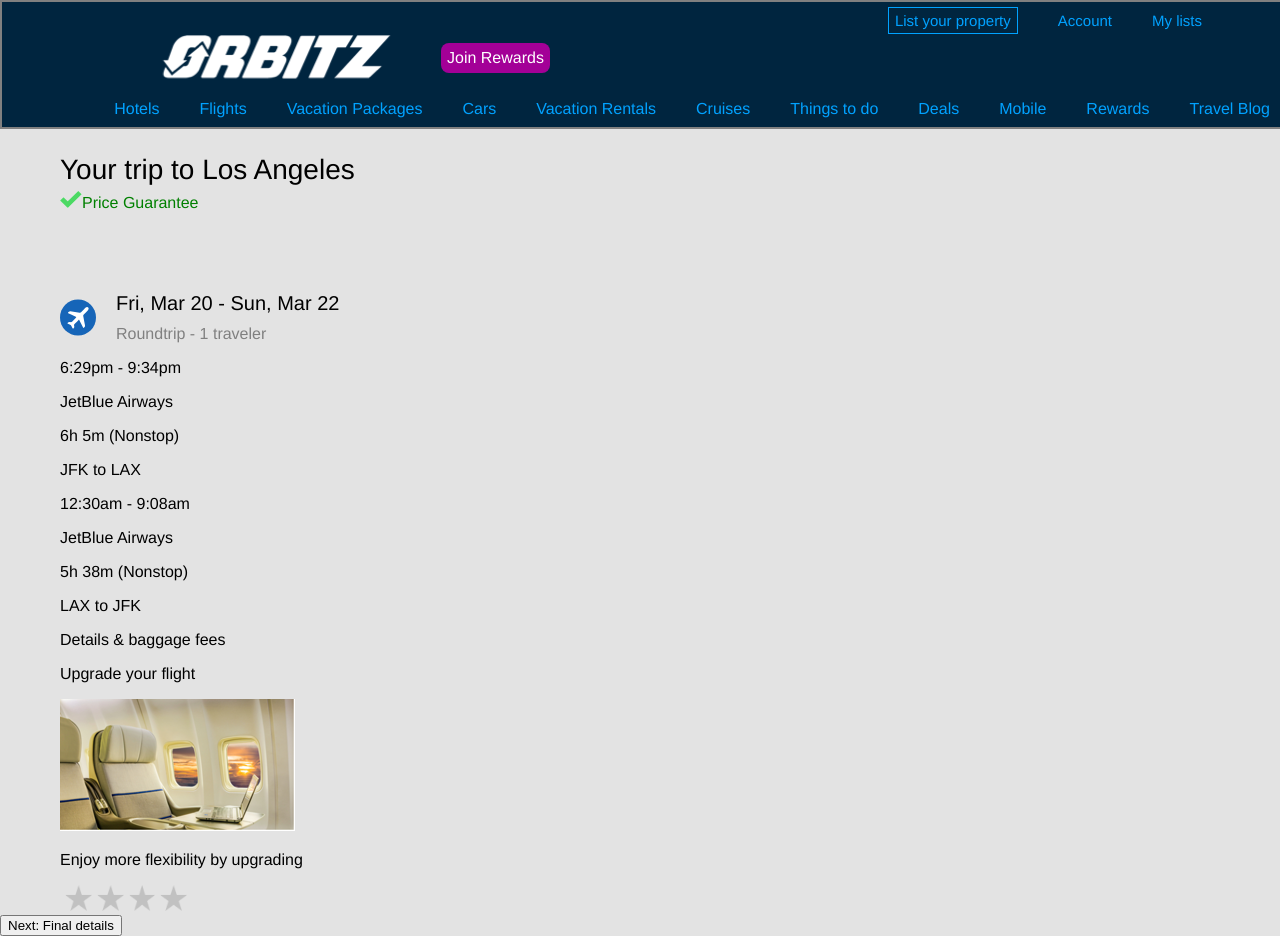
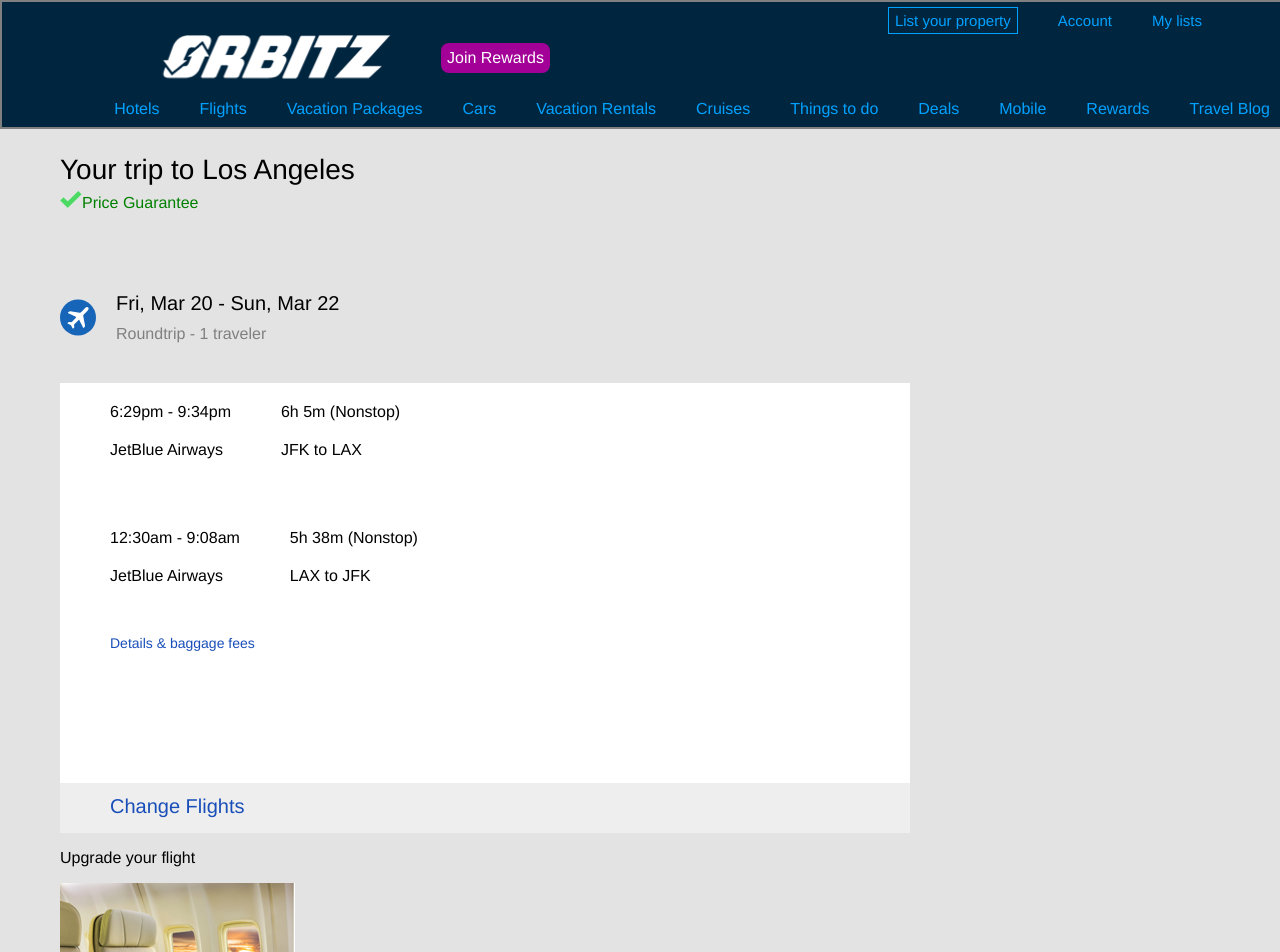
Before and after one commit to taubman33/Stellar, a React (Create React App) app in the folder client/: page /trip-review in a window 1280 px wide. Shown: the top 952 px of the page. Built offline with nearby package versions, Linux system fonts and the light colour scheme.

Commit message:
styled trip review details

```diff
--- a/client/src/components/routes/TripReview.jsx
+++ b/client/src/components/routes/TripReview.jsx
@@ -37,9 +37,9 @@
               <p>{`LAX to JFK`}</p>
             </div>
           </div>
-          <p>Details & baggage fees</p>
+          <p className='trip-review-flight-details'>Details & baggage fees</p>
         </div>
-        <p className='trip-review-change-flights'></p>
+        <div className='trip-review-change-flights'><p>Change Flights</p></div>
         <div className='trip-review-upgrade-container'>
           <p>Upgrade your flight</p>
           <div className='trip-review-upgrade-row'>
--- a/client/src/css/TripReview.css
+++ b/client/src/css/TripReview.css
@@ -1,5 +1,6 @@
 :root {
   --trip-review-bg: #E3E3E3;
+  --trip-review-blue: #194EB9;
 }
 
 .trip-review {
@@ -51,3 +52,49 @@
   margin-top: 10px;
   color: gray;
 }
+
+.trip-review-flights-container {
+  background-color: white;
+  width: 850px;
+  height: 400px;
+}
+
+.trip-review-flight-details {
+  margin-left: 50px;
+  margin-top: 40px;
+}
+
+.trip-review-flight-details {
+  display: flex;
+  flex-flow: row;
+}
+
+.trip-review-flight-details-right, .trip-review-flight-details-left {
+  display: flex;
+  flex-flow: column;
+  margin: 10px 50px 0 0;
+}
+
+.trip-review-flight-details-right *, .trip-review-flight-details-left * {
+  margin: 10px 0;
+}
+
+p.trip-review-flight-details {
+  margin-top: 40px;
+  color: var(--trip-review-blue);
+  font-size: 14px;
+}
+
+.trip-review-change-flights {
+  background-color: #EEE;
+  height: 50px;
+  width: 850px;
+  margin-top: 0;
+}
+
+.trip-review-change-flights p {
+  color: var(--trip-review-blue);
+  margin: 0 0 0 50px;
+  padding-top: 12px;
+  font-size: 20px;
+}
```
Also changed, not shown: client/src/assets/caret.svg (added).
